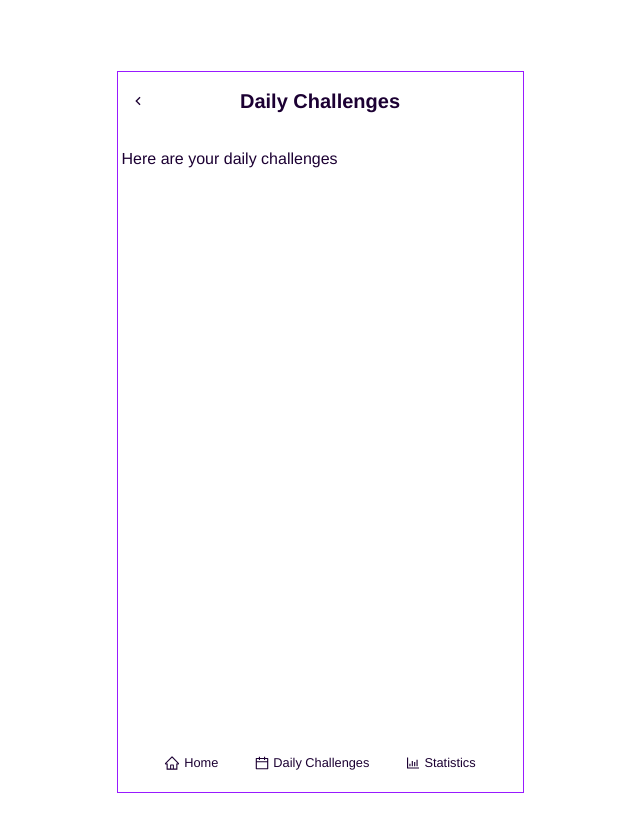
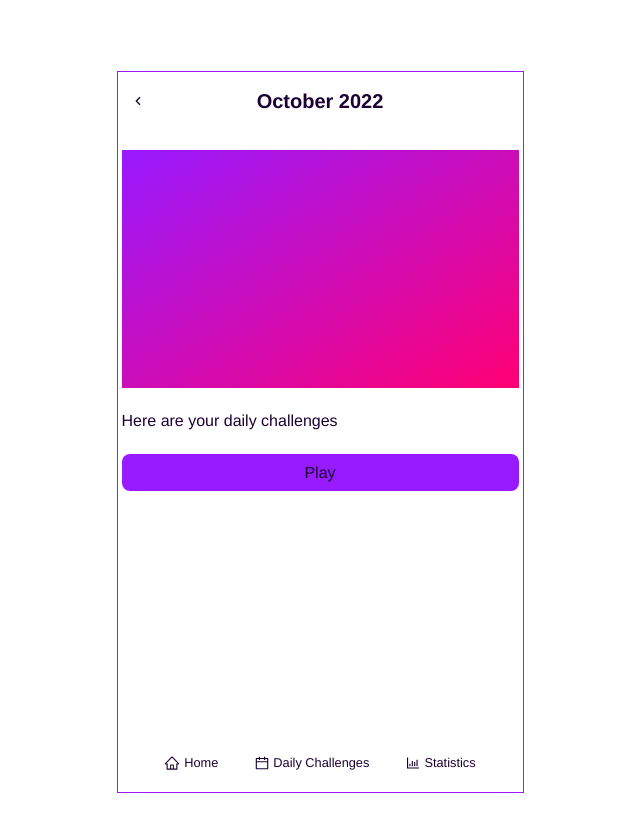
Before and after one commit to sprioleau/kudosu, a React (Vite) app: page /daily-challenges in a window 1280 px wide. Shown: the top 832 px of the page, without its empty margins (320-960 px from the left). Built offline with nearby package versions, Linux system fonts and the light colour scheme.

Commit message:
✨ Add skeleton for DailyChallenges component

```diff
--- a/src/components/DailyChallenges/index.tsx
+++ b/src/components/DailyChallenges/index.tsx
@@ -1,16 +1,21 @@
 import { BackButton, Layout, WelcomeToolbar } from "@/components";
+import dayjs from "dayjs";
 
 export default function DailyChallenges() {
+  const month = dayjs().format("MMMM YYYY");
+
   return (
     <Layout
       headerContent={{
         left: <BackButton />,
-        center: <h1>Daily Challenges</h1>,
+        center: <h1>{month}</h1>,
       }}
       footerContent={<WelcomeToolbar />}
       parentClassName="daily-challenges"
     >
+      <div className="daily-challenges__image"></div>
       Here are your daily challenges
+      <button className="daily-challenges__play-button rounded-full">Play</button>
     </Layout>
   );
 }
--- /dev/null
+++ b/src/styles/components/_daily-challenges.scss
@@ -0,0 +1,12 @@
+.daily-challenges {
+  &__main {
+    display: flex;
+    flex-direction: column;
+    gap: 1.5em;
+  }
+
+  &__image {
+    aspect-ratio: 5 / 3;
+    background: linear-gradient(to bottom right, var(--c-accent), rgb(255, 0, 115));
+  }
+}
--- a/src/styles/styles.scss
+++ b/src/styles/styles.scss
@@ -21,6 +21,7 @@
 @import "./components/welcome";
 @import "./components/welcome-toolbar";
 @import "./components/daily-challenge-card";
+@import "./components/daily-challenges";
 @import "./components/logo";
 @import "./components/difficulty-select";
 @import "./components/statistics";
```
